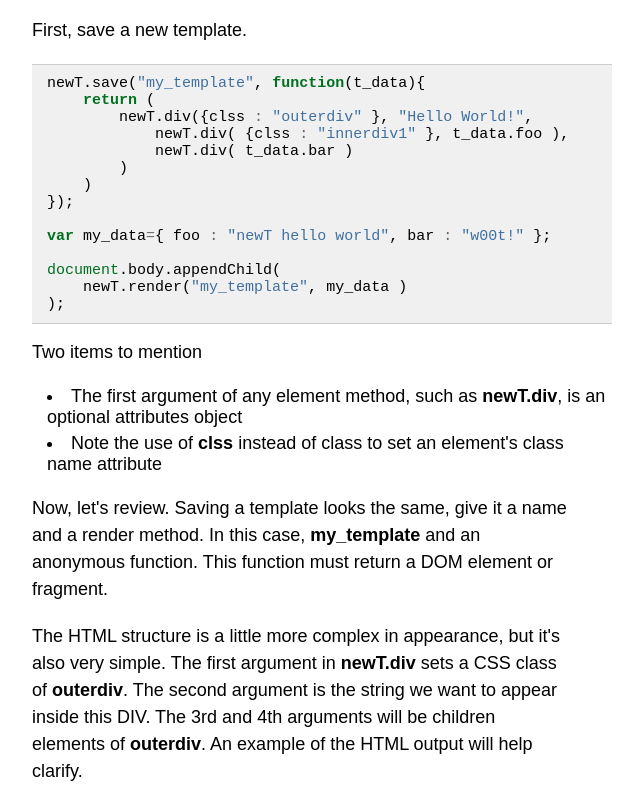
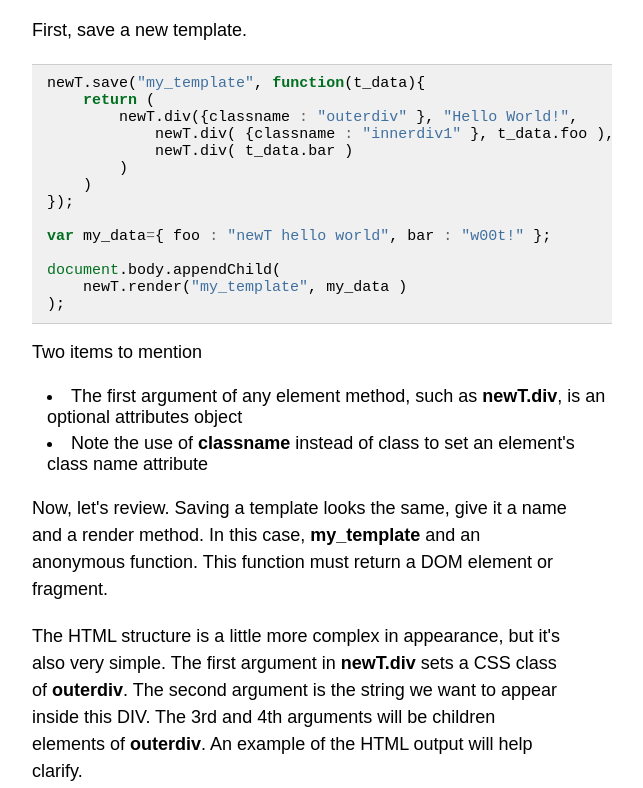
Before and after one commit to jeffreytierney/newT, a plain HTML site: page index.html in a window 1280 px wide. Shown: the part 2089-2877 px from the top of the page, without its empty margins (298-941 px from the left). Drawn offline with Linux system fonts and the light colour scheme.

Commit message:
update index to use classname instead of clss in all examples and in reference

```diff
--- a/index.html
+++ b/index.html
@@ -129,8 +129,8 @@ world text.</p>
             <code class="syntax">
 <div class="highlight"><pre><span class="nx">newT</span><span class="p">.</span><span class="nx">save</span><span class="p">(</span><span class="s2">&quot;my_template&quot;</span><span class="p">,</span> <span class="kd">function</span><span class="p">(</span><span class="nx">t_data</span><span class="p">){</span>
     <span class="k">return</span> <span class="p">(</span>
-        <span class="nx">newT</span><span class="p">.</span><span class="nx">div</span><span class="p">({</span><span class="nx">clss</span> <span class="o">:</span> <span class="s2">&quot;outerdiv&quot;</span> <span class="p">},</span> <span class="s2">&quot;Hello World!&quot;</span><span class="p">,</span>
-            <span class="nx">newT</span><span class="p">.</span><span class="nx">div</span><span class="p">(</span> <span class="p">{</span><span class="nx">clss</span> <span class="o">:</span> <span class="s2">&quot;innerdiv1&quot;</span> <span class="p">},</span> <span class="nx">t_data</span><span class="p">.</span><span class="nx">foo</span> <span class="p">),</span>
+        <span class="nx">newT</span><span class="p">.</span><span class="nx">div</span><span class="p">({</span><span class="nx">classname</span> <span class="o">:</span> <span class="s2">&quot;outerdiv&quot;</span> <span class="p">},</span> <span class="s2">&quot;Hello World!&quot;</span><span class="p">,</span>
+            <span class="nx">newT</span><span class="p">.</span><span class="nx">div</span><span class="p">(</span> <span class="p">{</span><span class="nx">classname</span> <span class="o">:</span> <span class="s2">&quot;innerdiv1&quot;</span> <span class="p">},</span> <span class="nx">t_data</span><span class="p">.</span><span class="nx">foo</span> <span class="p">),</span>
             <span class="nx">newT</span><span class="p">.</span><span class="nx">div</span><span class="p">(</span> <span class="nx">t_data</span><span class="p">.</span><span class="nx">bar</span> <span class="p">)</span>
         <span class="p">)</span>
     <span class="p">)</span>
@@ -150,7 +150,7 @@ world text.</p>
                 <li>The first argument of any element method,
                 such as <b>newT.div</b>, is an
                 optional attributes object</li>
-                <li>Note the use of <b>clss</b> instead of class to set
+                <li>Note the use of <b>classname</b> instead of class to set
                 an element's class name attribute</li>
             </ul>
 
@@ -247,7 +247,7 @@ world text.</p>
 <span class="p">});</span>
 
 <span class="nx">newT</span><span class="p">.</span><span class="nx">save</span><span class="p">(</span><span class="s2">&quot;a_list&quot;</span><span class="p">,</span> <span class="kd">function</span><span class="p">(</span><span class="nx">data</span><span class="p">){</span>
-    <span class="k">return</span> <span class="nx">newT</span><span class="p">.</span><span class="nx">ul</span><span class="p">(</span> <span class="p">{</span><span class="nx">clss</span> <span class="o">:</span> <span class="s2">&quot;a_list_class&quot;</span><span class="p">},</span>
+    <span class="k">return</span> <span class="nx">newT</span><span class="p">.</span><span class="nx">ul</span><span class="p">(</span> <span class="p">{</span><span class="nx">classname</span> <span class="o">:</span> <span class="s2">&quot;a_list_class&quot;</span><span class="p">},</span>
         <span class="nx">newT</span><span class="p">.</span><span class="nx">eachRender</span><span class="p">(</span> <span class="nx">data</span><span class="p">,</span> <span class="s2">&quot;items_list&quot;</span><span class="p">)</span>
     <span class="p">)</span>
 <span class="p">});</span>
@@ -373,11 +373,11 @@ methods, like save, in this manner:</p>
     <span class="k">return</span> <span class="p">(</span>
         <span class="nx">newT</span><span class="p">.</span><span class="nx">div</span><span class="p">({</span>
             <span class="nx">when</span> <span class="o">:</span> <span class="nx">data</span><span class="p">.</span><span class="nx">shown</span><span class="p">,</span>
-            <span class="nx">clss</span> <span class="o">:</span> <span class="s2">&quot;shown&quot;</span>
+            <span class="nx">classname</span> <span class="o">:</span> <span class="s2">&quot;shown&quot;</span>
         <span class="p">},</span> <span class="s2">&quot;show me&quot;</span><span class="p">,</span>
             <span class="nx">newT</span><span class="p">.</span><span class="nx">div</span><span class="p">({</span>
                 <span class="nx">when</span> <span class="o">:</span> <span class="nx">data</span><span class="p">.</span><span class="nx">hidden</span><span class="p">,</span>
-                <span class="nx">clss</span> <span class="o">:</span> <span class="s2">&quot;hidden&quot;</span>
+                <span class="nx">classname</span> <span class="o">:</span> <span class="s2">&quot;hidden&quot;</span>
             <span class="p">},</span> <span class="s2">&quot;hide me&quot;</span><span class="p">)</span>
         <span class="p">)</span>
     <span class="p">)</span>
```
